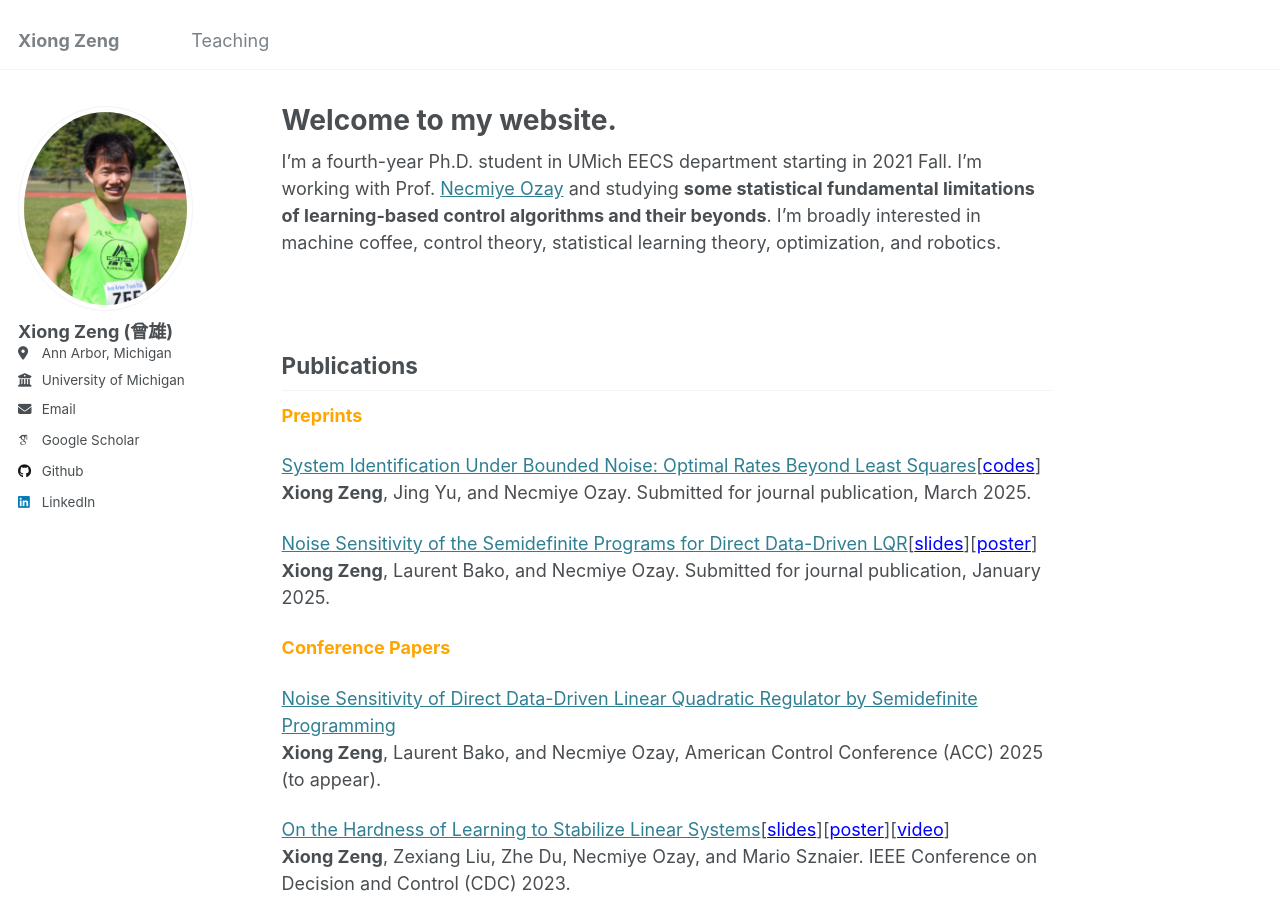
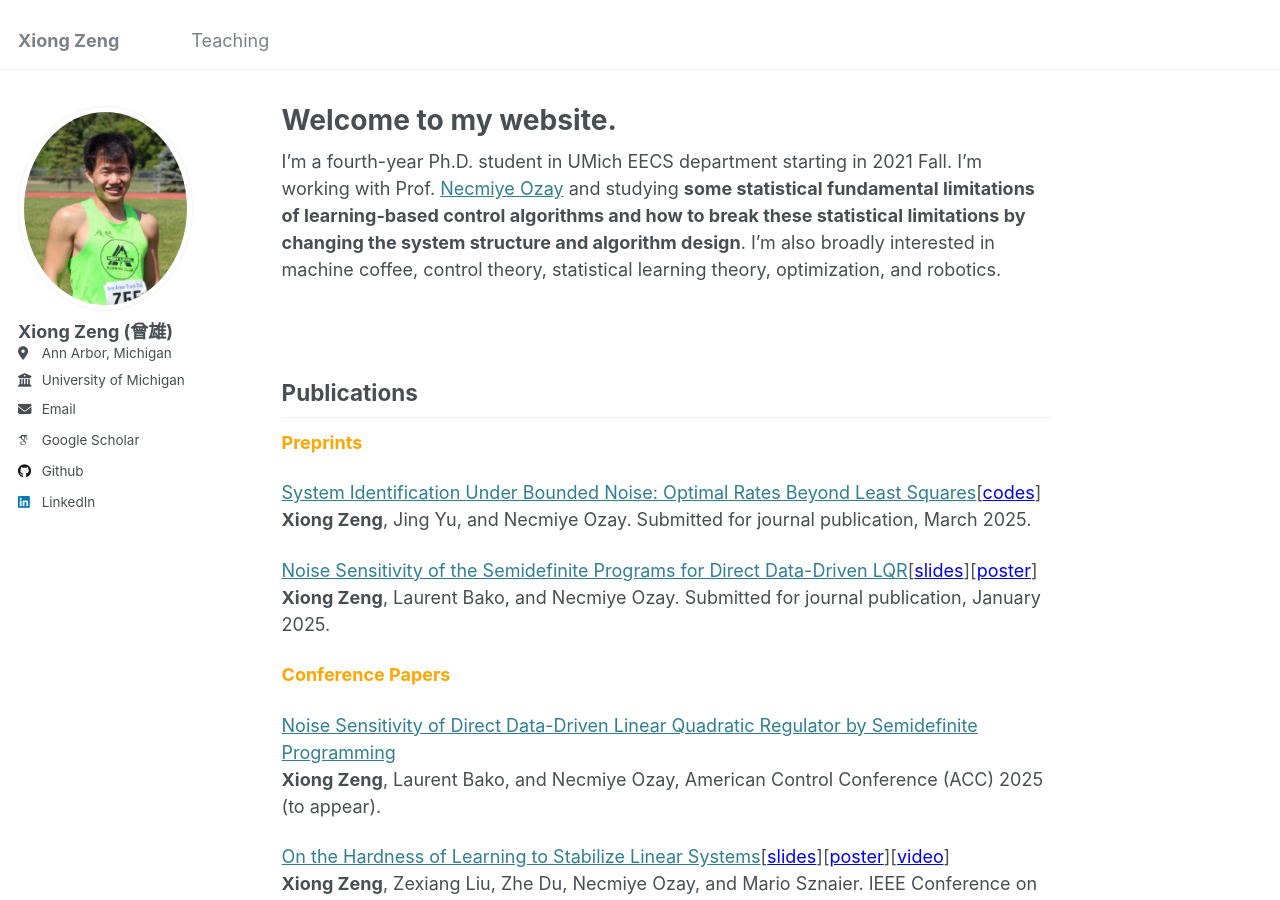
Before and after one commit to zengxiong111/zengxiong.github.io, a Jekyll site: the page built from _pages/about.md, in a window 1280 px wide and 900 px high. Built offline with Jekyll 4.4.1, drawn with Linux system fonts in a browser that asks for light colours; some web fonts are replaced.

Commit message:
Update about.md

```diff
--- a/_pages/about.md
+++ b/_pages/about.md
@@ -7,7 +7,7 @@ redirect_from:
   - /about.html
 ---
 
-I'm a fourth-year Ph.D. student in UMich EECS department starting in 2021 Fall. I'm working with Prof. <a href="https://web.eecs.umich.edu/~necmiye/" target="_blank">Necmiye Ozay</a> and studying **some statistical fundamental limitations of learning-based control algorithms and their beyonds**. I'm broadly interested in machine coffee, control theory, statistical learning theory, optimization, and robotics.
+I'm a fourth-year Ph.D. student in UMich EECS department starting in 2021 Fall. I'm working with Prof. <a href="https://web.eecs.umich.edu/~necmiye/" target="_blank">Necmiye Ozay</a> and studying **some statistical fundamental limitations of learning-based control algorithms and how to break these statistical limitations by changing the system structure and algorithm design**. I'm also broadly interested in machine coffee, control theory, statistical learning theory, optimization, and robotics.
 
 &nbsp;
 
```
